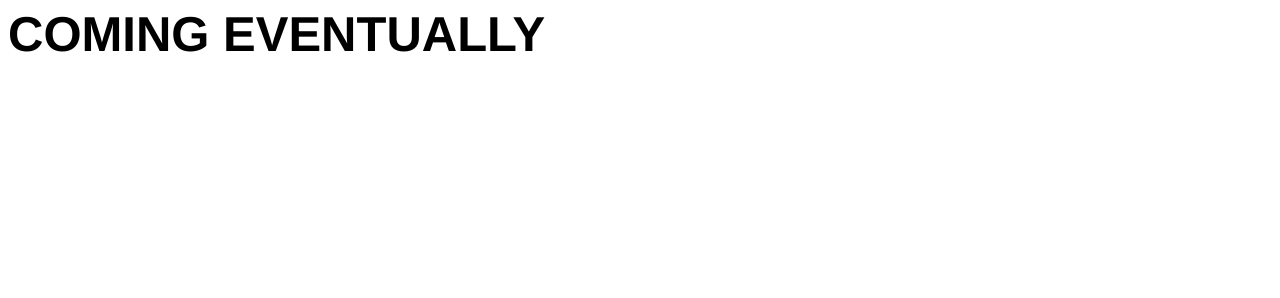
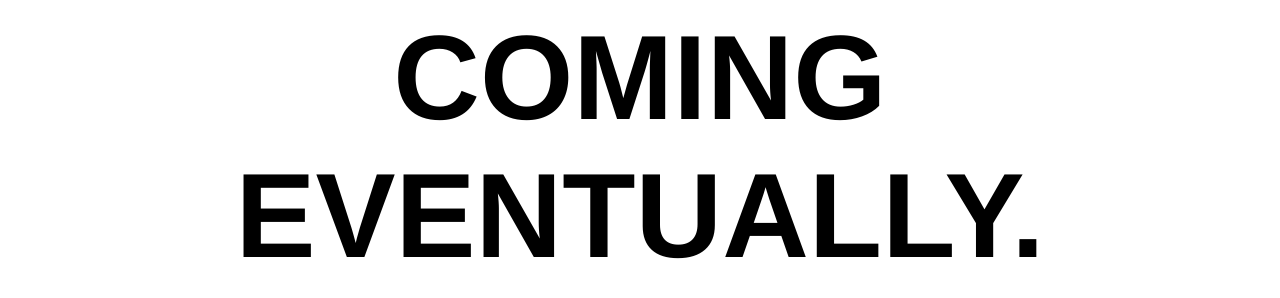
Before and after one commit to dan-hanlon/xyz, a plain HTML site: page index.html in a window 1280 px wide. Drawn offline with Linux system fonts and the light colour scheme.

Commit message:
Make it bigger

```diff
--- a/index.html
+++ b/index.html
@@ -1 +1,3 @@
-<h1	style="align-content:center; font-family: Helvetica; font-size: 49px; font-style: normal; font-variant: normal; font-weight: 700; line-height: 53.9px;">COMING EVENTUALLY</h1>
+<h1	style="text-align:center; font-family: Helvetica; font-size: 120px; font-style: normal; font-variant: normal; font-weight: 1000;">
+  COMING EVENTUALLY.
+</h1>
```
